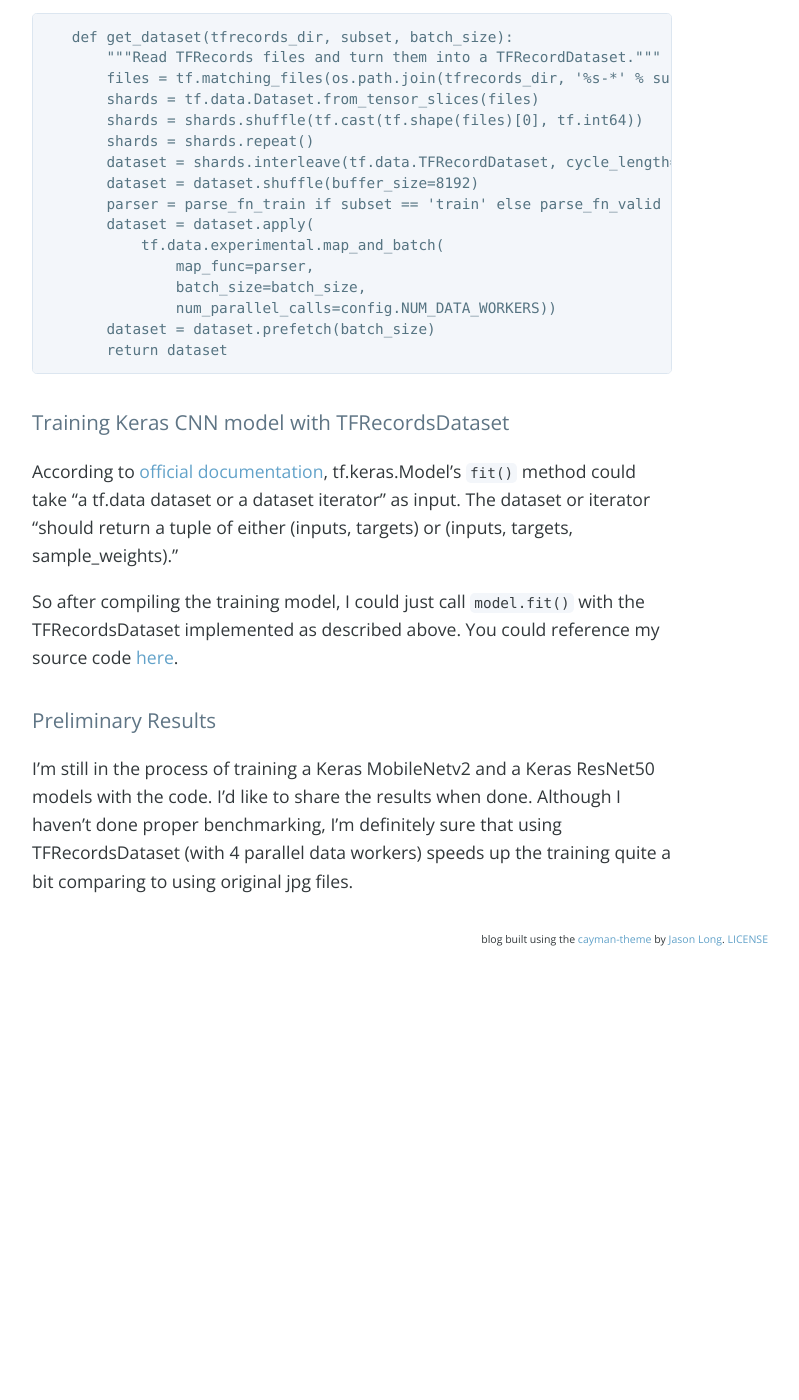
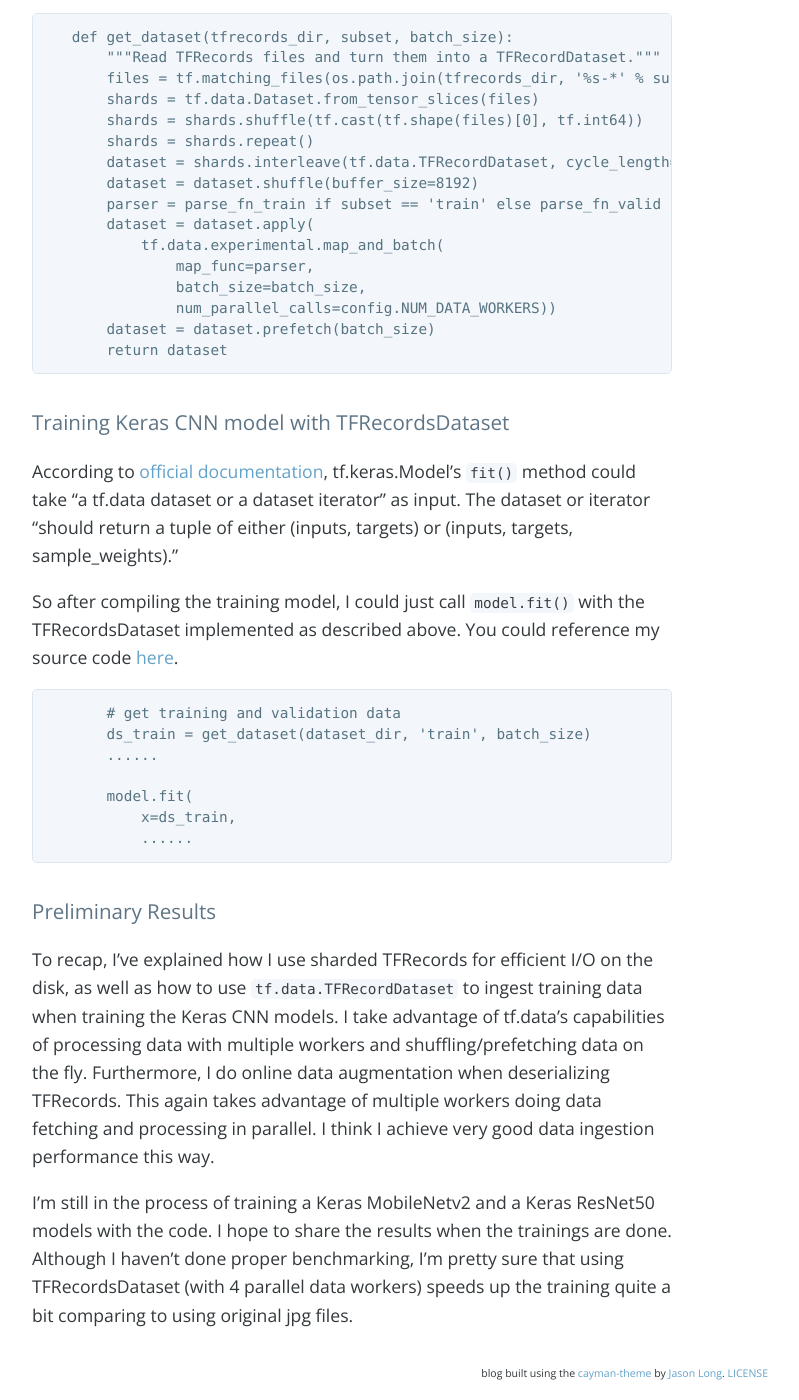
Before and after one commit to jkjung-avt/jkjung-avt.github.io, a Jekyll site: the page built from _posts/2019-07-12-tfrecords-for-keras.md, in a window 1280 px wide and 1400 px high, scrolled down 2918 px. Shown: the whole window, without its empty margins (288-1087 px from the left). Built offline with Jekyll 4.4.1, drawn with Linux system fonts in a browser that asks for light colours; nearby versions of some CDN libraries; comment, search, counter and statistics services are not loaded; before the commit the page ends 3884 px from its top, so only the background shows below that; some of the changed text lies outside the part shown.

Commit message:
Add the 'recap' paragraph

````diff
--- a/_posts/2019-07-12-tfrecords-for-keras.md
+++ b/_posts/2019-07-12-tfrecords-for-keras.md
@@ -64,7 +64,7 @@ More specifically, I share the code I used to train Keras ImageNet (ILSVRC2012:
    2. Next, `shuffle()` and `repeat()` the `shards` Dataset.  So `shards` would generate shard file names *in random order and indefinitely*.
    3. Feed and `interleave()` (randomize more) the `shards` Dataset into `tf.data.TFRecordsDataset`.  This results in a `TFRecordsDataset` which reads from shard files in random order.
    4. Shuffle the TFRecordsDataset so that the order of training images within a shard is randomized in each epoch.
-   5. Parse and deserialize the TFRecords, with 'prefetching'.  I set `num_parallel_calls` to 4 on my desktop.  You could adjust the value you want more parallel processes to work on data generation.  And finally note that I implement jpg decoding and data augmentation in the deserialization function (`parse_fn_train`).
+   5. Parse and deserialize the TFRecords, with 'prefetching'.  I set `num_parallel_calls` to 4 on my desktop.  You could adjust the value you want more parallel wrokers to do data generation.  And finally note that I implement jpg decoding and data augmentation in the deserialization function (`parse_fn_train`).
 
    You could find my full python code implementation [here](https://github.com/jkjung-avt/keras_imagenet/blob/master/utils/dataset.py#L119).
 
@@ -93,6 +93,18 @@ More specifically, I share the code I used to train Keras ImageNet (ILSVRC2012:
 
    So after compiling the training model, I could just call `model.fit()` with the TFRecordsDataset implemented as described above.  You could reference my source code [here](https://github.com/jkjung-avt/keras_imagenet/blob/master/train.py#L88).
 
+   ```python
+       # get training and validation data
+       ds_train = get_dataset(dataset_dir, 'train', batch_size)
+       ......
+
+       model.fit(
+           x=ds_train,
+           ......
+   ```
+
 # Preliminary Results
 
-   I'm still in the process of training a Keras MobileNetv2 and a Keras ResNet50 models with the code.  I'd like to share the results when done.  Although I haven't done proper benchmarking, I'm definitely sure that using TFRecordsDataset (with 4 parallel data workers) speeds up the training quite a bit comparing to using original jpg files.
+   To recap, I've explained how I use sharded TFRecords for efficient I/O on the disk, as well as how to use `tf.data.TFRecordDataset` to ingest training data when training the Keras CNN models.  I take advantage of tf.data's capabilities of processing data with multiple workers and shuffling/prefetching data on the fly.  Furthermore, I do online data augmentation when deserializing TFRecords.  This again takes advantage of multiple workers doing data fetching and processing in parallel.  I think I achieve very good data ingestion performance this way.
+
+   I'm still in the process of training a Keras MobileNetv2 and a Keras ResNet50 models with the code.  I hope to share the results when the trainings are done.  Although I haven't done proper benchmarking, I'm pretty sure that using TFRecordsDataset (with 4 parallel data workers) speeds up the training quite a bit comparing to using original jpg files.
````
Also changed, not shown: other parts of _posts/2019-07-12-tfrecords-for-keras.md (+1 -1 lines).
